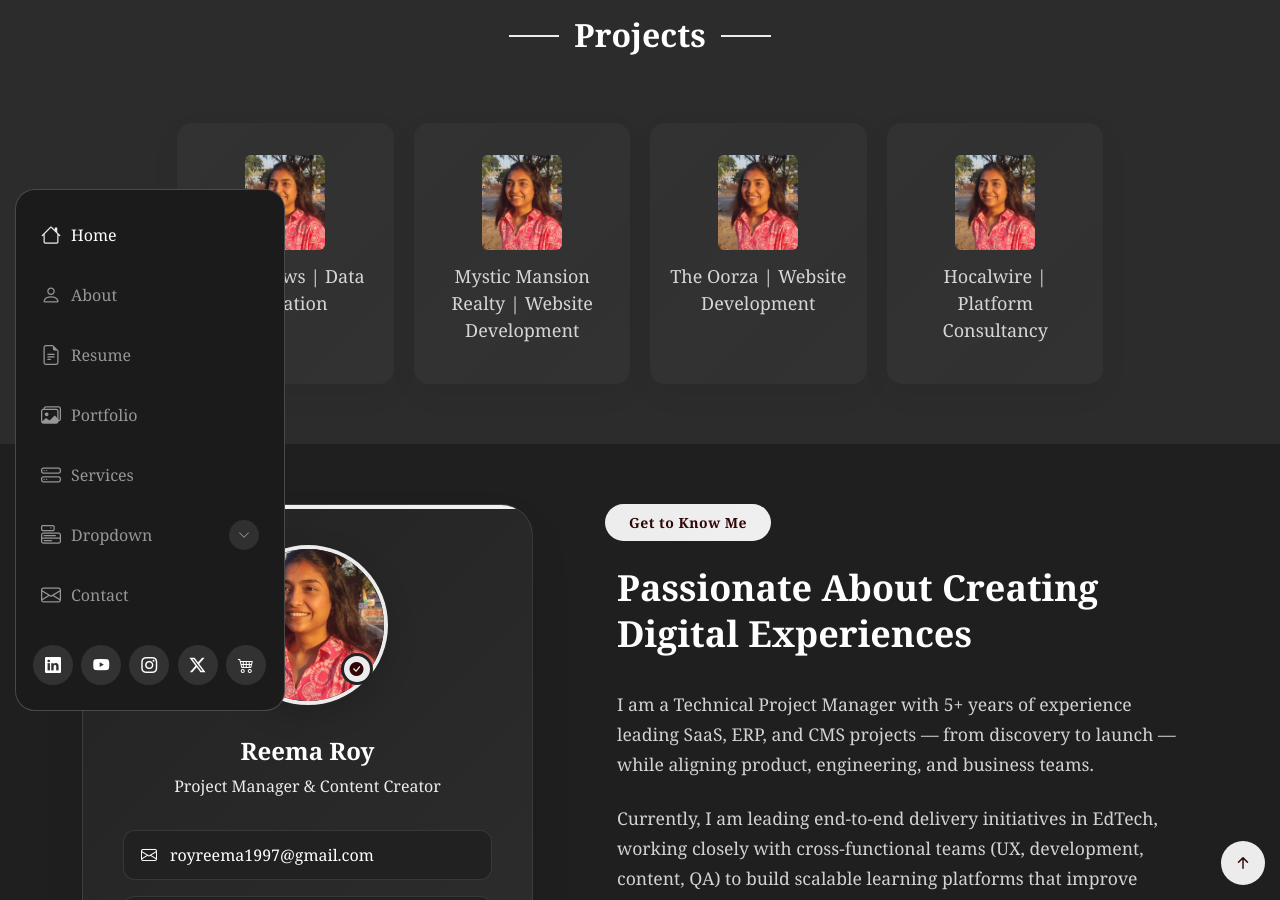
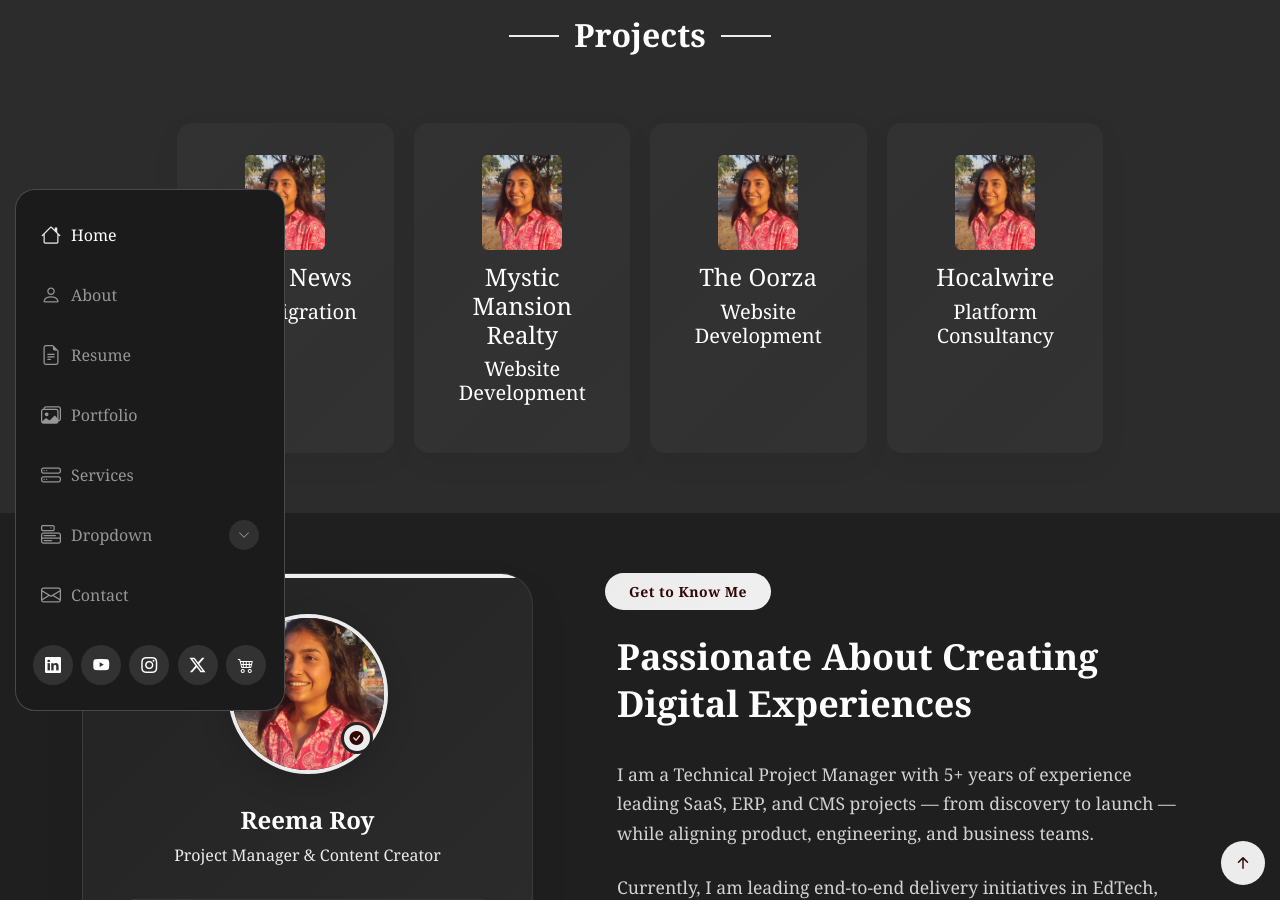
Before and after one commit to iamreemaroy/Reema-Roy, a Jekyll site: the page index.html, which Jekyll copies as it is, in a window 1280 px wide and 900 px high, scrolled down 2110 px. Built offline with Jekyll 4.4.1, drawn with Linux system fonts in a browser that asks for light colours.

```diff
--- a/index.html
+++ b/index.html
@@ -228,28 +228,32 @@
                 <div class="icon-wrapper">
                   <img src="assets/img/profile/profile-square-2.webp" alt="Profile" class="img-fluid rounded">
                 </div>
-                <p>HPBL News | Data Migration</p>
+                <h4>HPBL News</h4>
+                <h5>Data Migration</h5>
               </div><!-- End Stats Item -->
 
               <div class="stats-item" data-aos="zoom-in" data-aos-delay="200">
                 <div class="icon-wrapper">
                   <img src="assets/img/profile/profile-square-2.webp" alt="Profile" class="img-fluid rounded">
                 </div>
-                <p>Mystic Mansion Realty | Website Development</p>
+                <h4>Mystic Mansion Realty </h4>
+                <h5>Website Development</h5>
               </div><!-- End Stats Item -->
 
               <div class="stats-item" data-aos="zoom-in" data-aos-delay="250">
                 <div class="icon-wrapper">
                   <img src="assets/img/profile/profile-square-2.webp" alt="Profile" class="img-fluid rounded">
                 </div>
-                <p>The Oorza | Website Development</p>
+                <h4>The Oorza</h4>
+                <h5>Website Development</h5>
               </div><!-- End Stats Item -->
 
               <div class="stats-item" data-aos="zoom-in" data-aos-delay="300">
                 <div class="icon-wrapper">
                   <img src="assets/img/profile/profile-square-2.webp" alt="Profile" class="img-fluid rounded">
                 </div>
-                <p>Hocalwire | Platform Consultancy</p>
+                <h4>Hocalwire</h4>
+                <h5>Platform Consultancy</h5>
               </div><!-- End Stats Item -->
             </div>
           </div>
```
